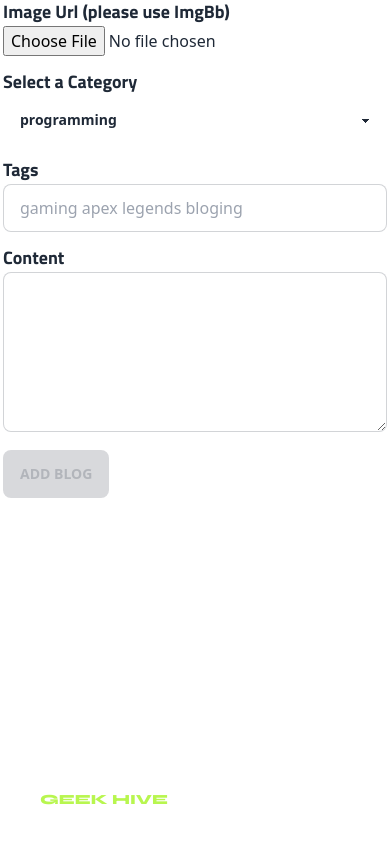
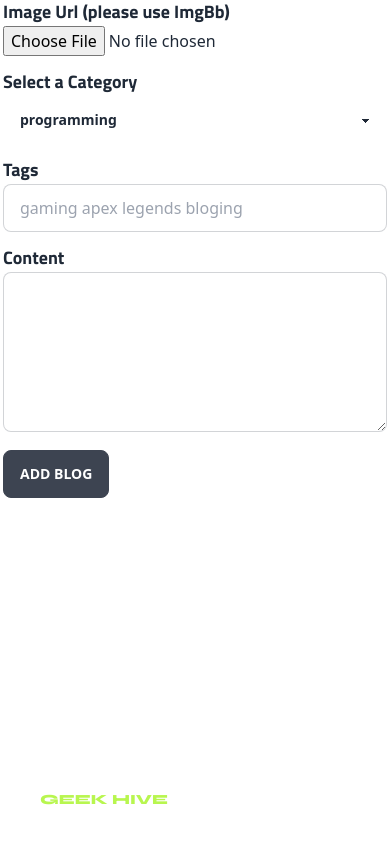
Before and after one commit to Alapottra-troj1n/geek-hive-next.js, a Next.js app: page /addblog in a window 390 px wide. Shown: the part 818-1662 px from the top of the page. Built offline with nearby package versions, Linux system fonts and the light colour scheme; no server answers; sample sign-in values are in the browser's storage.

Commit message:
fixed few issues on responsive design

```diff
--- a/components/PostCard.jsx
+++ b/components/PostCard.jsx
@@ -1,6 +1,6 @@
+import Image from 'next/image';
 import Link from 'next/link';
 import React from 'react';
-import DeletePromt from './DeletePromt';
 
 const PostCard = ({data,setDeletePromt,setPostDelete}) => {
   console.log(data)
@@ -13,8 +13,8 @@ const PostCard = ({data,setDeletePromt,setPostDelete}) => {
 
 
     return (
-        <div className="card w-96 glass">
-        <figure><img src={data?.img} alt=""/></figure>
+        <div className="card glass">
+        <figure className=" relative h-60 w-80" ><Image layout="fill" objectFit='cover' alt='' src={data?.img} /></figure>
         <div className="card-body">
           <h2 className="card-title">{data.title}</h2>
           <p>{data.desc.slice(0,50)}...</p>
--- a/pages/addblog.jsx
+++ b/pages/addblog.jsx
@@ -8,6 +8,7 @@ const Addblog = () => {
     const [content, setContent] = useState('');
     const {data, status} = useSession();
     const [imageUrl,setImageUrl] = useState(null);
+    const [addingBlog, setAddingBlog] = useState(false)
 
    const author = data.user.name;
 
@@ -48,7 +49,7 @@ const Addblog = () => {
     const handleAddBlog = async (e) => {
         e.preventDefault();
 
-
+        setAddingBlog(true)
 
 
         const settings = {
@@ -73,6 +74,7 @@ const Addblog = () => {
         if(data.success) {
             toast.success('Added blog successfully');
             e.target.reset();
+            setAddingBlog(false);
 
         }
 
@@ -139,7 +141,7 @@ const Addblog = () => {
                         </div>
 
                         <div className='w-96'>
-                            <input type="submit" className="btn" value="ADD BLOG" disabled={imageUrl ? false : true} />
+                            <input type="submit" className="btn" value="ADD BLOG" disabled={imageUrl | !addingBlog ? false : true} />
                         </div>
 
 
--- a/pages/gaming.jsx
+++ b/pages/gaming.jsx
@@ -35,7 +35,7 @@ export async function getStaticProps(context) {
         const db = await connectDb();
         const gamingPost = await db.collection('blogposts').find({category: 'gaming'}).toArray();
 
-
+        console.log(gamingPost);
 
 
 
--- a/pages/manage.jsx
+++ b/pages/manage.jsx
@@ -14,7 +14,7 @@ const Manage = ({posts}) => {
     return (
         <div className='py-36 px-5 lg:px-0' >
             <h2 className='text-center font-type font-black text-2xl lg:text-4xl pb-28' >MANAGE POSTS</h2>
-            <div className='grid grid-cols-1 md:grid-cols-2 lg:grid-cols-2 max-w-7xl mx-auto place-items-center'>
+            <div className='grid grid-cols-1 md:grid-cols-2 lg:grid-cols-3 max-w-7xl mx-auto place-items-center gap-10'>
             {data ? data?.map(post => <PostCard setDeletePromt={setDeletePromt} setPostDelete={setPostDelete} key={post.id} data={post} />) : <p className='text-center' >No Posts Found</p>}
             </div>
             {deletePromt && <DeletePromt data={data} setData={setData} setDeletePromt={setDeletePromt} postDelete={postDelete} />}
--- a/pages/misc.jsx
+++ b/pages/misc.jsx
@@ -42,6 +42,7 @@ export async function getStaticProps(context) {
 
 
 
+
     return {
       props: {data : JSON.parse(JSON.stringify(miscPost))},
        // will be passed to the page component as props
```
